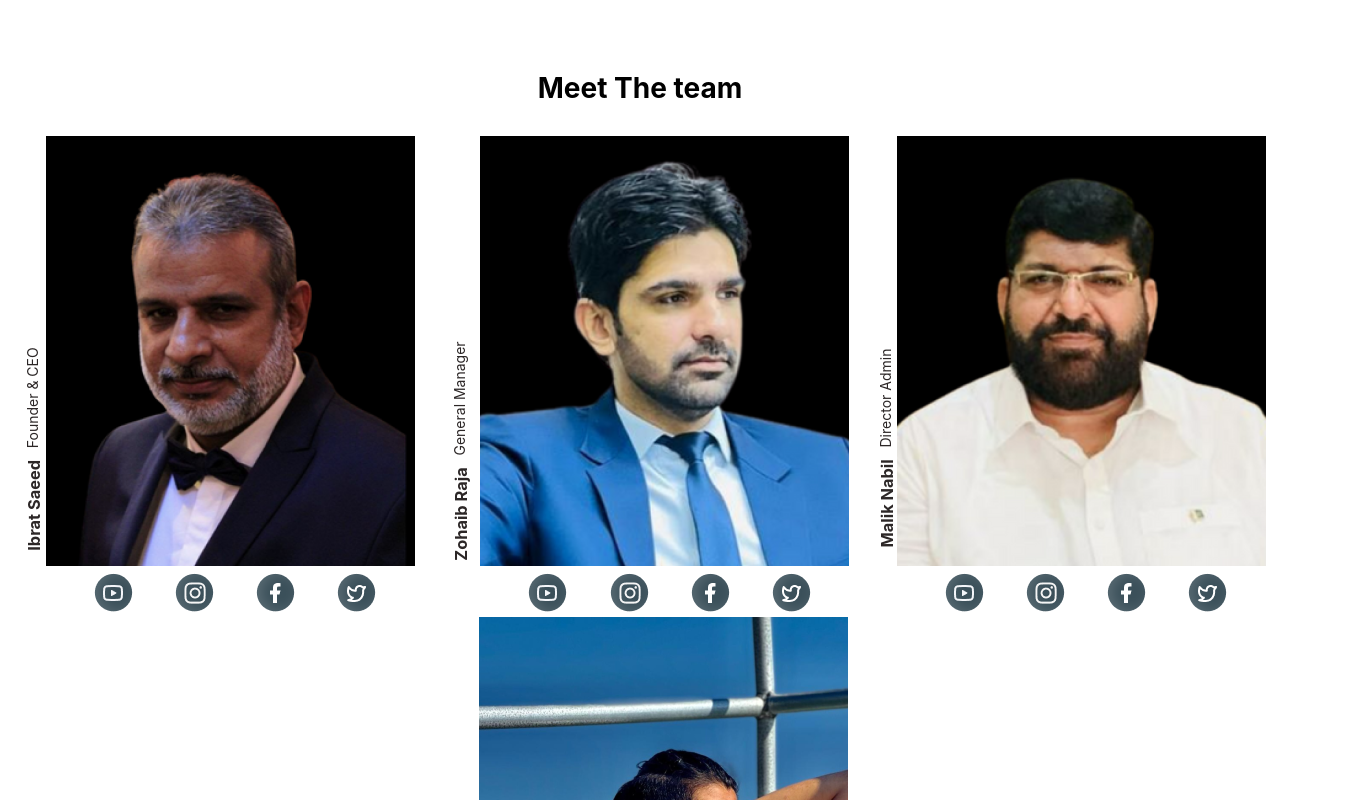
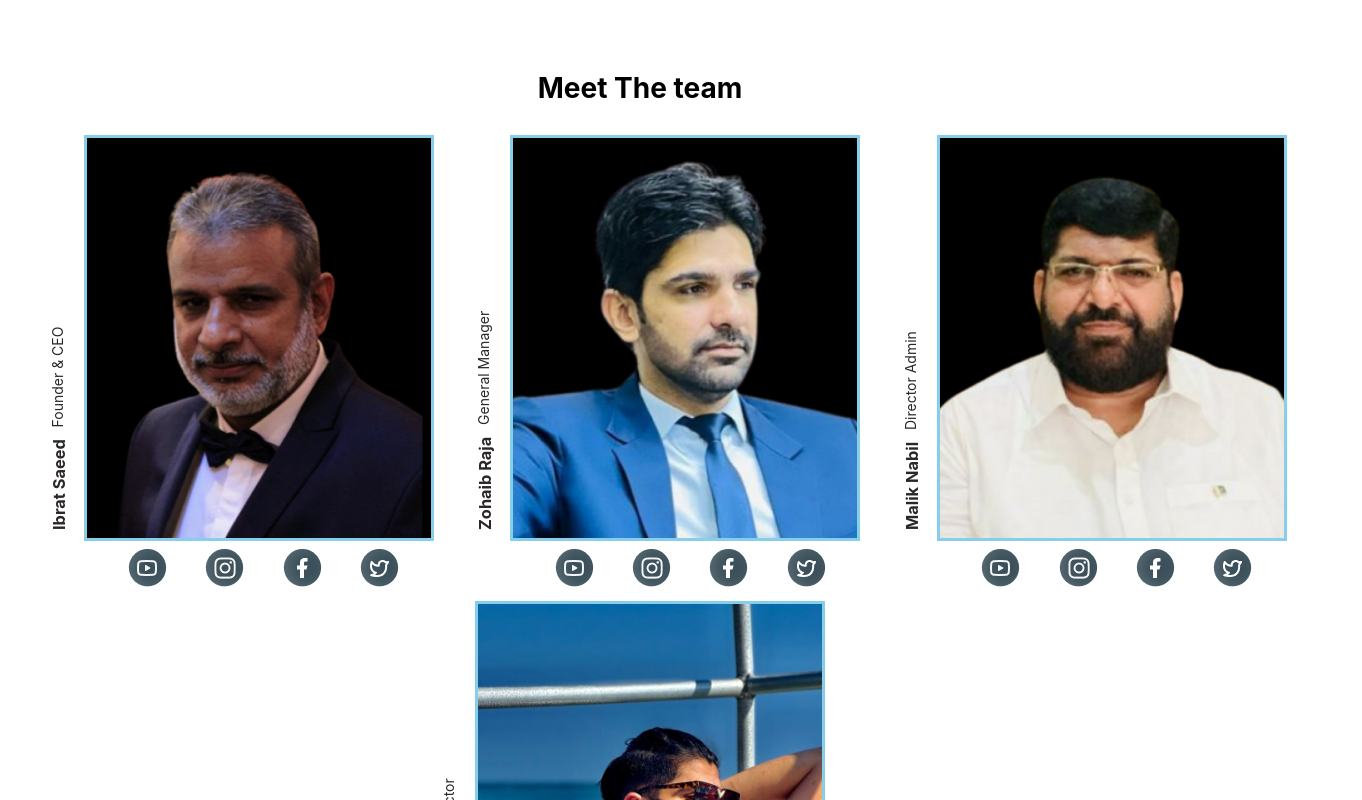
Before and after one commit to Al-Salaam/AlsalaamTourism-Frontend, a React (Vite) app: page /about in a window 1280 px wide. Shown: the part 1100-1900 px from the top of the page, 1362 px wide, since content can reach past the window. Built offline with nearby package versions, Linux system fonts and the light colour scheme; no server answers.

Commit message:
about us completed

```diff
--- a/src/components/aboutComponents/teamComponent/index.jsx
+++ b/src/components/aboutComponents/teamComponent/index.jsx
@@ -5,22 +5,24 @@ import { Menu, Row, Col, Drawer, Button, ConfigProvider, Image } from 'antd';
 const containerStyle = {
   display: 'flex',
   alignItems: 'center', // Vertical centering
-  marginLeft:"-80px",
-
-
+  // marginLeft:"-80px",
+  width:"500px",
+  // border:"5px solid salmon",
+  justifyContent:"center",
+  margin:"2%"
 };
 
 const rotatedTextStyle = {
-  transform: 'rotate(-90deg)', // Rotate text
+  transform: 'rotate(-90deg)',
   whiteSpace: 'nowrap', // Prevent text from wrapping
-  marginRight:"-90px",
-  marginBottom:"-30%", // Adjust as needed for spacing
+  marginLeft:"-400px",
+  marginBottom:"-30px",
   color:"#2C2727",
-
+  // border:"5px solid gray"
 };
 
 const mainTextStyle = {
-  marginLeft: '10px', // Adjust as needed for spacing
+  marginLeft: '10px',
   color:"#2C2727"
 };
 
@@ -29,11 +31,12 @@ function ImageWithText({ imageUrl, mainText, rotatedText }) {
 
 
     <Row justify="center" style={{margin:"0", padding:"0"}}>
-        <Col   >
+        <Col  align={"right"}>
     <div  style={containerStyle}>
+
+      <div>
       <div style={rotatedTextStyle}>{mainText} </div>
-      <div>
-      <img src={imageUrl} alt="Image" width="100%"/>
+      <img src={imageUrl} alt="Image" width="350px" style={{border:"3px solid skyblue"}}/>
       <div style={mainTextStyle}>{rotatedText}</div>
       </div>
     </div>
--- a/src/pages/about/index.jsx
+++ b/src/pages/about/index.jsx
@@ -52,7 +52,7 @@ function About() {
         {imageCardData.map((data, index) => (
           <Col
             xs={24}
-            sm={12}
+            sm={24}
             md={12}
             lg={12}
             xl={index === imageCardData.length - 1 ? 24 : 8}
```
